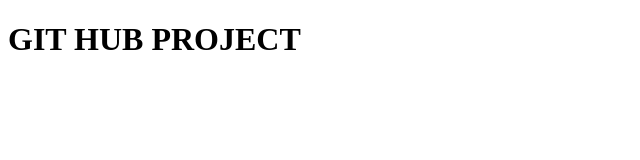
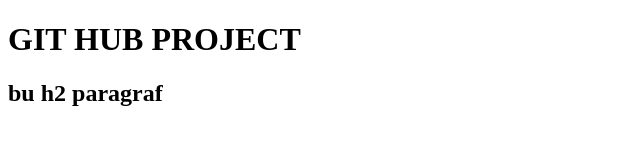
Before and after one commit to thephanthom/NEW-PROJECT-GIT, a plain HTML site: page index.html in a window 1280 px wide. Shown: the whole page, without its empty margins (0-640 px from the left). Drawn offline with Linux system fonts and the light colour scheme.

Commit message:
fejbfekb

```diff
--- a/index.html
+++ b/index.html
@@ -8,5 +8,6 @@
 </head>
 <body>
     <h1>GIT HUB PROJECT</h1>
+    <h2>bu h2 paragraf</h2>
 </body>
 </html>
```
